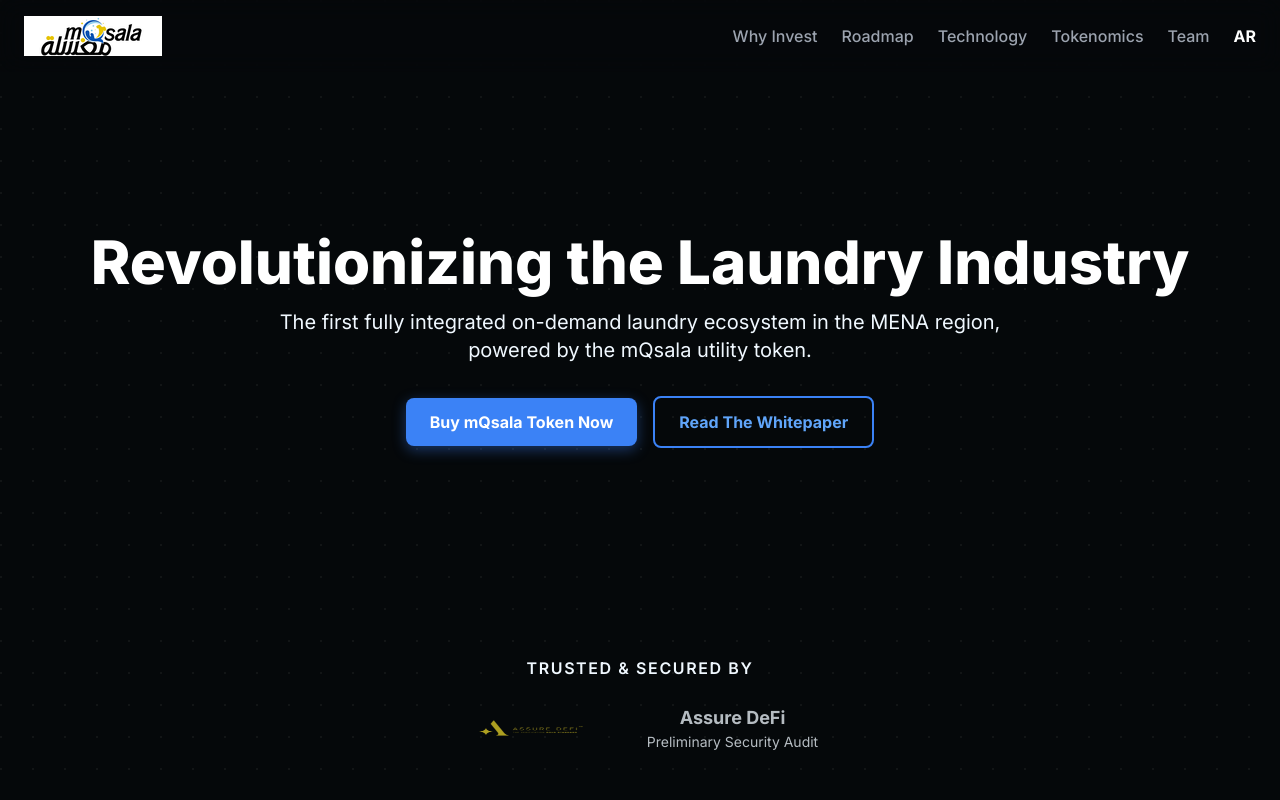
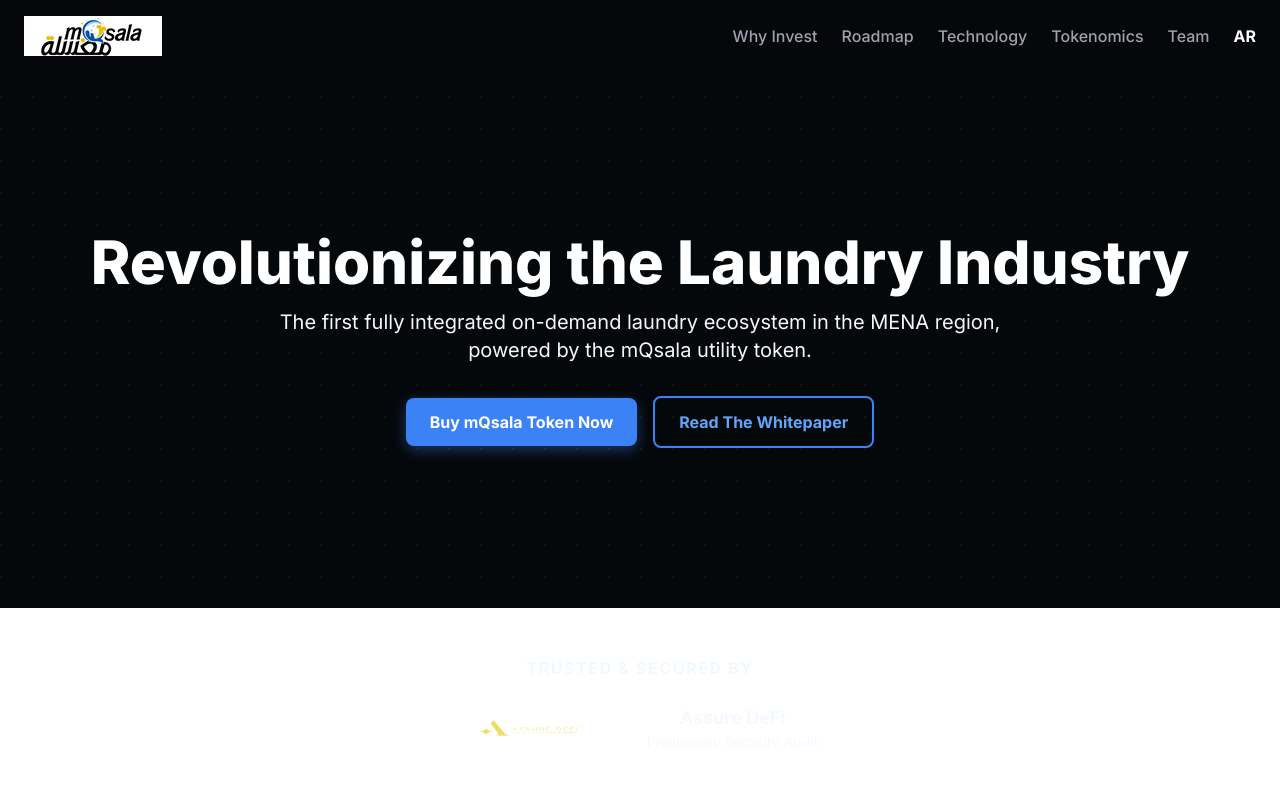
Before and after one commit to mqsala-official/ico-website, a plain HTML site: page index.html in a window 1280 px wide. Shown: the top 800 px of the page. Drawn offline with nearby package versions, Linux system fonts and the light colour scheme.

Commit message:
white background Assure DeFi

```diff
--- a/index.html
+++ b/index.html
@@ -251,7 +251,7 @@
         </section>
 
         <!-- Partners Section -->
-        <section id="partners" class="py-12 bg-bg-secondary">
+        <section id="partners" class="py-12 bg-white">
              <div class="container mx-auto px-6">
                 <h2 class="text-center text-text-secondary font-semibold mb-6 tracking-widest uppercase" data-key="partners_title">Trusted & Secured By</h2>
                 <div class="flex justify-center items-center gap-12 opacity-75">
```
